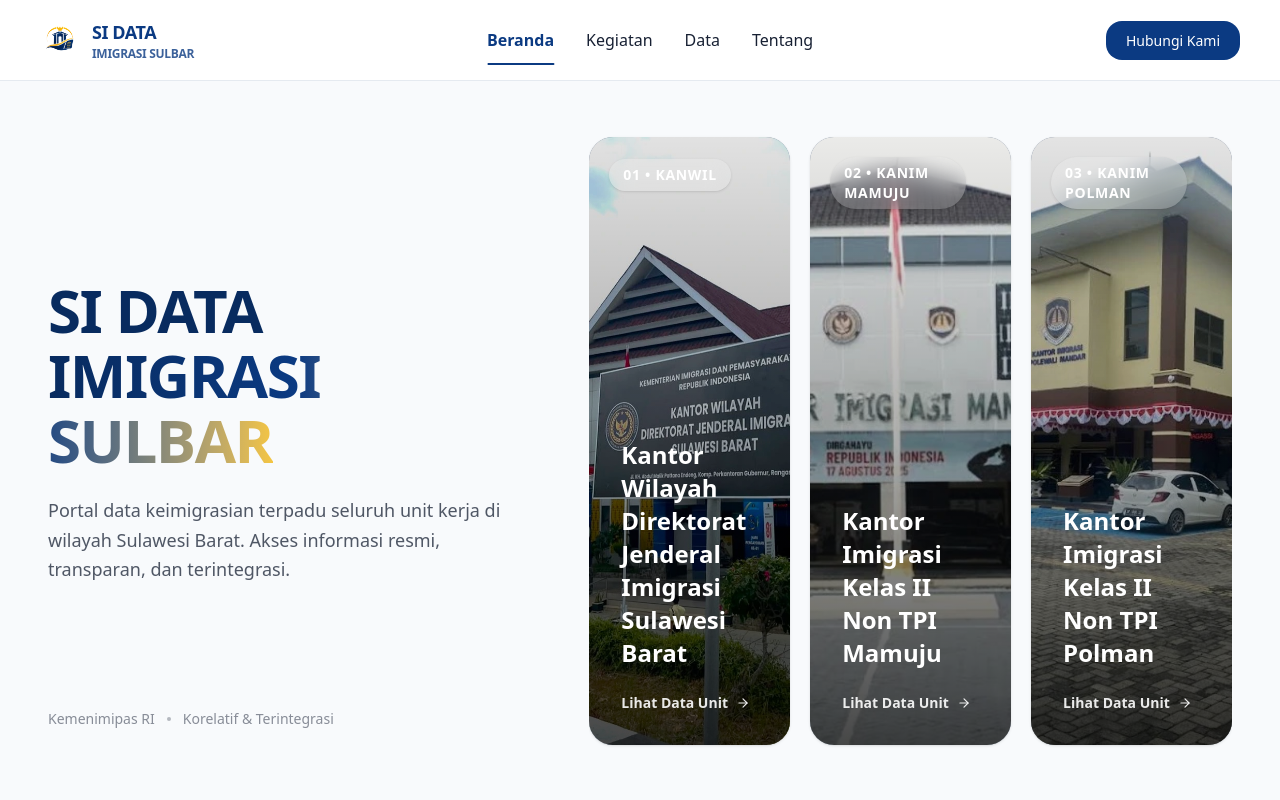
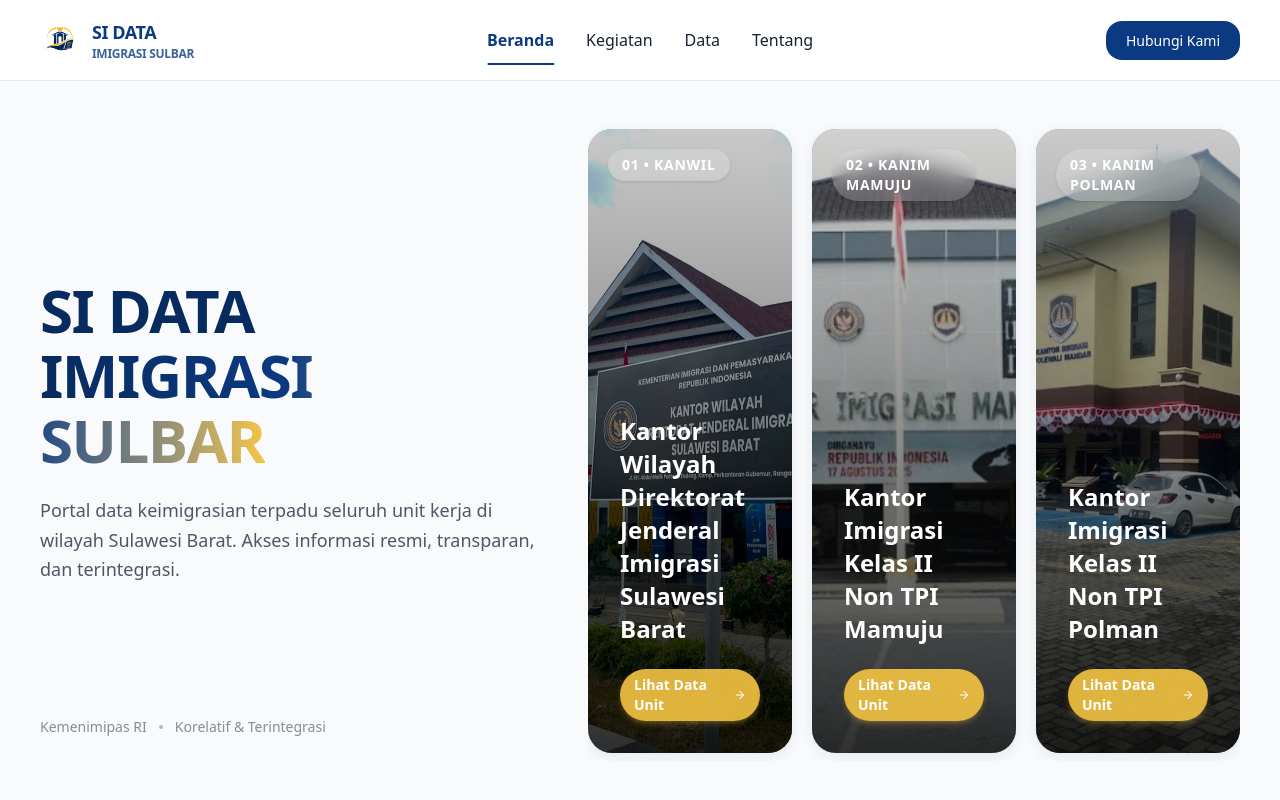
Before and after one commit to mkeyzxi/sidata-imigrasi-sulbar, a Next.js app: page / in a window 1280 px wide. Shown: the top 800 px of the page. Built offline with nearby package versions, Linux system fonts and the light colour scheme; no server answers.

Commit message:
new/feat

```diff
--- a/app/(public)/data/page.tsx
+++ b/app/(public)/data/page.tsx
@@ -52,13 +52,13 @@ export default async function DataPage() {
           Kembali ke Halaman Utama
         </Link>
 
-        <div className="flex items-center gap-2 text-sm font-bold tracking-wider uppercase text-text/50">
+        {/* <div className="flex items-center gap-2 text-sm font-bold tracking-wider uppercase text-text/50">
           <Link href="/" className="hover:text-primary-dark transition-colors">
             Beranda
           </Link>
           <ChevronRight className="w-3 h-3 text-accent" />
           <span className="text-primary-dark">Pusat Data</span>
-        </div>
+        </div> */}
       </nav>
 
       {/* Header Section */}
@@ -92,8 +92,8 @@ export default async function DataPage() {
               </div>
             </div>
             <div>
-              <div className="text-3xl sm:text-4xl font-black text-primary-dark tracking-tight">03</div>
-              <span className="text-sm font-medium text-text/60 mt-1 block">Kanwil, Kanim Mamuju, Kanim Polman</span>
+              <div className="text-3xl sm:text-4xl font-black text-primary-dark tracking-tight">02</div>
+              <span className="text-sm font-medium text-text/60 mt-1 block">Kanim Mamuju, Kanim Polman</span>
             </div>
           </div>
 
--- a/app/(public)/kanwil-sulbar/[slug]/page.tsx
+++ b/app/(public)/kanwil-sulbar/[slug]/page.tsx
@@ -32,7 +32,7 @@ export default async function BidangDetailPage({ params }: PageProps) {
           Kembali ke Kanwil Sulbar
         </Link>
 
-        <div className="flex items-center gap-2 text-sm font-semibold tracking-wider uppercase text-text/40">
+        {/* <div className="flex items-center gap-2 text-sm font-semibold tracking-wider uppercase text-text/40">
           <Link href="/" className="hover:text-primary transition-colors">
             Beranda
           </Link>
@@ -42,7 +42,7 @@ export default async function BidangDetailPage({ params }: PageProps) {
           </Link>
           <ChevronRight className="w-3 h-3 text-text/30" />
           <span className="text-primary-dark font-bold">{bidang.name}</span>
-        </div>
+        </div> */}
       </nav>
 
       {/* Header - Editorial Style */}
--- a/app/(public)/page.tsx
+++ b/app/(public)/page.tsx
@@ -31,12 +31,12 @@ const units = [
 
 export default function Home() {
   return (
-    <main className="w-full h-[90dvh] max-h-[100dvh] overflow-hidden bg-background text-text flex items-center justify-center p-6 md:p-10 lg:p-12 selection:bg-accent selection:text-white">
-      <div className="w-full max-w-[1600px] h-full min-w-0 min-h-0 flex flex-col lg:flex-row gap-8 lg:gap-12 items-stretch justify-between">
+    <main className="w-full min-h-[90dvh] lg:h-[90dvh] lg:max-h-[100dvh] lg:overflow-hidden bg-background text-text flex flex-col lg:items-center justify-start lg:justify-center p-6 lg:p-10 lg:lg:p-12 selection:bg-accent selection:text-white">
+      <div className="w-full max-w-[1600px] h-full min-h-0 flex flex-col lg:flex-row gap-8 lg:gap-12 items-stretch justify-between">
         {/* LEFT PANEL */}
         <div className="w-full lg:w-5/12 min-w-0 flex flex-col justify-between py-2 lg:py-6 z-10 shrink-0">
           {/* TITLE & DESCRIPTION */}
-          <div className="my-auto py-6">
+          <div className="my-auto py-4 lg:py-6">
             <h1 className="text-4xl sm:text-5xl lg:text-6xl font-black text-primary-dark tracking-tight leading-[1.08] mb-6">
               SI DATA <br />
               <span className="text-transparent bg-clip-text bg-gradient-to-r from-primary-dark via-primary to-accent">
@@ -61,7 +61,7 @@ export default function Home() {
         </div>
 
         {/* RIGHT PANEL */}
-        <div className="w-full lg:w-7/12 min-w-0 h-full min-h-0 flex flex-col sm:flex-row gap-4 sm:gap-5 overflow-hidden py-2">
+        <div className="w-full lg:w-7/12 min-w-0 min-h-0 flex flex-col sm:flex-row lg:flex-row gap-4 sm:gap-5 overflow-visible lg:overflow-hidden py-2">
           {units.map((unit) => (
             <Link
               key={unit.id}
@@ -72,6 +72,8 @@ export default function Home() {
                 flex-1
                 min-w-0
                 min-h-0
+                min-h-[280px]
+                sm:min-h-0
                 flex
                 flex-col
                 justify-end
@@ -85,6 +87,13 @@ export default function Home() {
                 shadow-sm
                 hover:shadow-2xl
                 hover:-translate-y-1
+                cursor-pointer
+                outline-none
+                focus-visible:ring-4
+                focus-visible:ring-accent/60
+                focus-visible:ring-offset-2
+                animate-card-breathe
+                hover:animate-none
               "
             >
               {/* BACKGROUND IMAGE */}
@@ -112,12 +121,13 @@ export default function Home() {
                   inset-0
                   bg-gradient-to-t
                   from-black/90
-                  via-black/40
-                  to-black/10
-                  opacity-80
-                  group-hover:opacity-75
+                  via-black/50
+                  to-black/20
+                  opacity-90
+                  group-hover:opacity-80
                   transition-opacity
                   duration-500
+
                 "
                 />
               </div>
@@ -152,24 +162,51 @@ export default function Home() {
                   {unit.id} • {unit.code}
                 </span>
 
-                <div
+                {/* <div
                   className="
                   w-9
                   h-9
                   rounded-full
-                  bg-white/10
+                  bg-white/20
                   backdrop-blur-md
-                  flex
+                 flex
+
+
                   items-center
                   justify-center
                   text-white
-                  opacity-0
+                  opacity-40
                   group-hover:opacity-100
                   transition-all
                   duration-300
                   group-hover:scale-110
+                    hidden
+                  hover:visible
+
                 "
-                >
+                > */}
+                <div
+  className="
+    w-6
+    h-6
+    rounded-full
+    bg-accent/20
+    backdrop-blur-md
+    flex
+    items-center
+    justify-center
+    text-white
+    opacity-0
+    group-hover:opacity-100
+    transition-all
+    duration-300
+    group-hover:scale-110
+    pointer-events-none
+    group-hover:pointer-events-auto
+    border-accent
+    border-2
+  "
+>
                   <ArrowRight
                     className="
                     w-4
@@ -177,10 +214,30 @@ export default function Home() {
                     transition-transform
                     duration-300
                     group-hover:translate-x-0.5
+
                   "
                   />
                 </div>
               </div>
+
+              {/* HIGHLIGHT RING — terlihat saat hover/focus */}
+              <div
+                className="
+                absolute
+                inset-0
+                z-20
+                pointer-events-none
+                rounded-3xl
+                ring-2
+                ring-inset
+                ring-accent
+                opacity-0
+                group-hover:opacity-100
+                focus-visible:opacity-100
+                transition-opacity
+                duration-300
+              "
+              />
 
               {/* CARD CONTENT */}
               <div
@@ -235,17 +292,28 @@ export default function Home() {
                   {unit.desc}
                 </p>
 
-                {/* ACTION */}
+                {/* ACTION — pill shape agar jelas bisa diklik */}
                 <div
                   className="
                   mt-4
-                  flex
+                  inline-flex
                   items-center
-                  text-sm
+                  gap-2
+                  self-start
+                  px-3.5
+                  py-1.5
+                  rounded-full
+                  text-xs
+                  sm:text-sm
                   font-semibold
-                  text-white/90
-                  group-hover:text-accent
-                  transition-colors
+                  text-white
+                  bg-accent/90
+                  shadow-md
+                  shadow-accent/25
+                  transition-all
+                  duration-300
+                  group-hover:bg-accent
+                  group-hover:gap-3
                 "
                 >
                   <span>Lihat Data Unit</span>
@@ -254,7 +322,6 @@ export default function Home() {
                     className="
                     w-3.5
                     h-3.5
-                    ml-2
                     transition-transform
                     duration-300
                     group-hover:translate-x-1
--- a/app/globals.css
+++ b/app/globals.css
@@ -25,6 +25,25 @@
   --radius-sm: 8px;
   --radius-md: 12px;
   --radius-lg: 16px;
+
+  /* Clickable card idle animation */
+  --animate-card-breathe: card-breathe 2.8s ease-in-out infinite;
+
+  @keyframes card-breathe {
+    0%,
+    100% {
+      box-shadow:
+        0 0 0 0 rgba(244, 197, 66, 0),
+        0 4px 14px rgba(8, 43, 95, 0.08);
+      transform: translateY(0);
+    }
+    50% {
+      box-shadow:
+        0 0 0 4px rgba(244, 197, 66, 0.22),
+        0 10px 28px rgba(8, 43, 95, 0.18);
+      transform: translateY(-4px);
+    }
+  }
 }
 
 @layer base {
@@ -38,4 +57,12 @@
     -webkit-font-smoothing: antialiased;
     -moz-osx-font-smoothing: grayscale;
   }
+
+  .hide-scrollbar {
+    -ms-overflow-style: none;
+    scrollbar-width: none;
+  }
+  .hide-scrollbar::-webkit-scrollbar {
+    display: none;
+  }
 }
--- a/components/layout/Navbar.tsx
+++ b/components/layout/Navbar.tsx
@@ -2,7 +2,7 @@
 
 import Link from 'next/link'
 import {usePathname} from 'next/navigation'
-import {useState} from 'react'
+import {useState, useRef, useEffect} from 'react'
 
 import Image from 'next/image'
 
@@ -20,6 +20,25 @@ export default function Navbar() {
   const pathname = usePathname()
   const [isOpen, setIsOpen] = useState(false)
 
+  // Hide on scroll down, show on scroll up
+  const [hidden, setHidden] = useState(false)
+  const lastScrollY = useRef(0)
+
+  useEffect(() => {
+    const onScroll = () => {
+      const y = window.scrollY
+      if (isOpen) {
+        // Jangan sembunyikan saat menu mobile terbuka
+        lastScrollY.current = y
+        return
+      }
+      setHidden(y > lastScrollY.current && y > 80)
+      lastScrollY.current = y
+    }
+    window.addEventListener('scroll', onScroll, {passive: true})
+    return () => window.removeEventListener('scroll', onScroll)
+  }, [isOpen])
+
   const isActive = (href: string) =>
     href === '/' ? pathname === '/' : pathname.startsWith(href)
 
@@ -36,7 +55,11 @@ export default function Navbar() {
     }`
 
   return (
-    <nav className="bg-white border-b border-[var(--color-border)] sticky top-0 z-50">
+    <nav
+      className={`bg-white border-b border-[var(--color-border)] sticky top-0 z-50 transition-transform duration-300 ${
+        hidden ? '-translate-y-full' : 'translate-y-0'
+      }`}
+    >
       <div className="max-w-[1280px] mx-auto px-6 lg:px-10">
         <div className="flex items-center justify-between h-20">
           <Link href="/" className="flex items-center gap-3">
```
Also changed, not shown: app/(public)/kanwil-sulbar/page.tsx (+9 -7 lines), app/(public)/kegiatan/page.tsx (+9 -9 lines).
